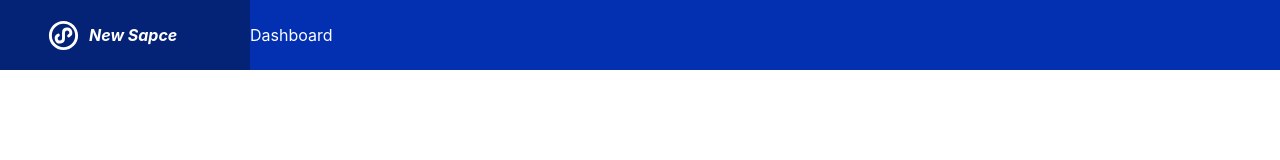
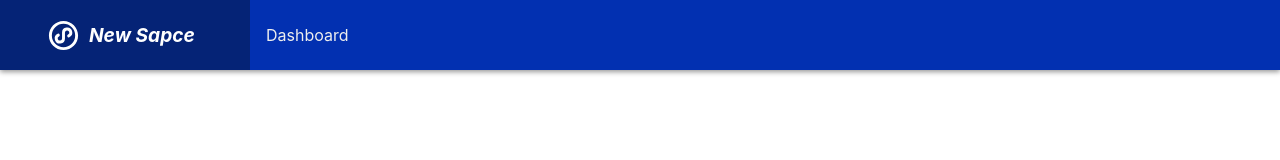
Before and after one commit to R-vijayendren/dashboard-style-guide, a React (Create React App) app: page / in a window 1280 px wide. Shown: the top 160 px of the page. Built offline with nearby package versions, Linux system fonts and the light colour scheme.

Commit message:
Added styles to the nav item container.

```diff
--- a/src/components/Navigation/navBar.scss
+++ b/src/components/Navigation/navBar.scss
@@ -1,7 +1,8 @@
 @import '../../baseStyle.scss';
 
 .navBarWrapper {
-  @include flexLayout(row, center, flex-start);
+  @include flexLayoutWithGap(row, center, flex-start, 1rem);
+  @extend .box-shadow;
   width: 100%;
   height: 70px;
   background-color: hsl(224, 98%, 35%);
@@ -21,10 +22,17 @@
     .appName {
       @include flexLayout(row, center, flex-start);
       width: 160px;
+      font-size: larger;
       font-style: italic;
       font-weight: bold;
     }
   }
 
-  .navItemContainer {}
+  .navItemContainer {
+    @include flexLayout(row, center, space-between);
+
+    .pageTitle {
+      color: rgb(238, 238, 238);
+    }
+  }
 }
```
